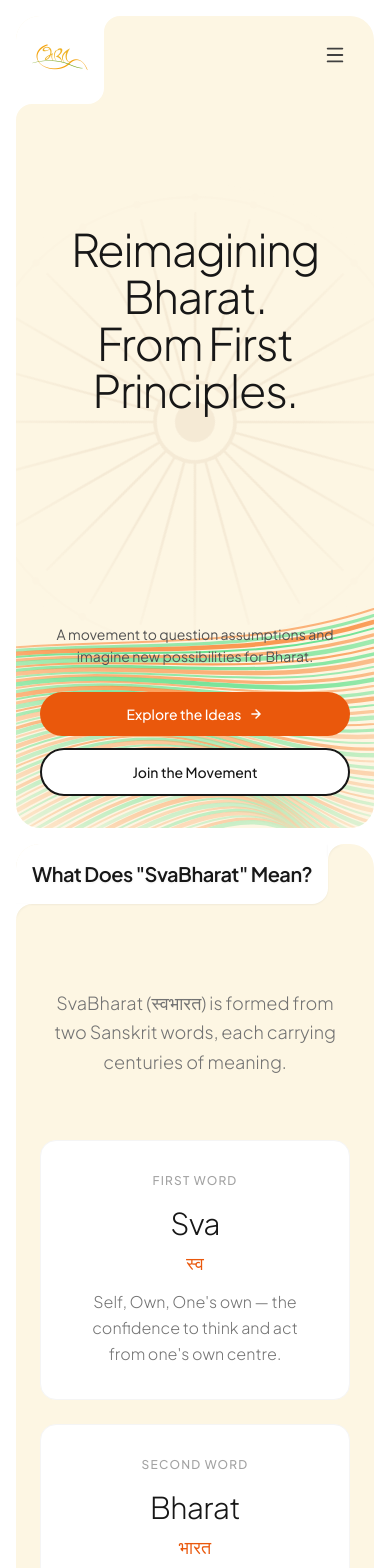
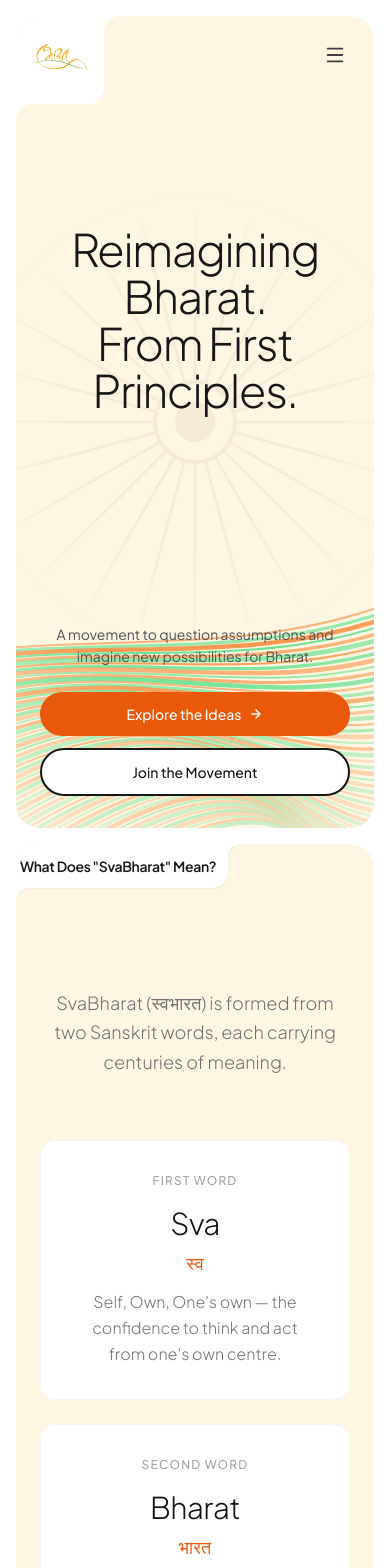
Before and after one commit to Garvit-png/SvaBharat, a React (Vite) app: page / in a window 390 px wide. Shown: the top 1568 px of the page. Built offline with nearby package versions, Linux system fonts and the light colour scheme.

Commit message:
fix: improve mobile alignment for section titles

```diff
--- a/src/components/CutTitle.tsx
+++ b/src/components/CutTitle.tsx
@@ -9,20 +9,20 @@ interface CutTitleProps {
 export function CutTitle({ children, className = "", position = "top-left" }: CutTitleProps) {
   if (position === "top-right") {
     return (
-      <div className={`absolute top-0 right-0 p-4 md:p-6 bg-white inline-flex items-center justify-center z-10 rounded-bl-2xl md:rounded-bl-3xl shadow-sm ${className}`}>
+      <div className={`absolute top-0 -right-2 sm:right-0 p-3 sm:p-4 md:p-6 bg-white inline-flex items-center justify-center z-10 rounded-bl-2xl md:rounded-bl-3xl shadow-sm ${className}`}>
 
-        <div className="font-semibold text-xl sm:text-2xl md:text-3xl tracking-tight text-neutral-900 drop-shadow-sm">
+        <div className="font-semibold text-sm sm:text-base md:text-2xl lg:text-3xl tracking-tight text-neutral-900 drop-shadow-sm">
           {children}
         </div>
 
         {/* Left Concave Curve (Top Edge) */}
-        <svg className="absolute top-0 -left-4 md:-left-6 w-4 h-4 md:w-6 md:h-6 fill-white pointer-events-none drop-shadow-sm" viewBox="0 0 32 32">
+        <svg className="absolute top-0 -left-3 sm:-left-4 md:-left-6 w-3 h-3 sm:w-4 sm:h-4 md:w-6 md:h-6 fill-white pointer-events-none drop-shadow-sm" viewBox="0 0 32 32">
           {/* Flipped horizontally from top-left */}
           <path d="M32,0 H0 A32,32 0 0,1 32,32 Z" />
         </svg>
 
         {/* Bottom Concave Curve (Right Edge) */}
-        <svg className="absolute -bottom-4 md:-bottom-6 right-0 w-4 h-4 md:w-6 md:h-6 fill-white pointer-events-none drop-shadow-sm" viewBox="0 0 32 32">
+        <svg className="absolute -bottom-3 sm:-bottom-4 md:-bottom-6 right-2 sm:right-0 w-3 h-3 sm:w-4 sm:h-4 md:w-6 md:h-6 fill-white pointer-events-none drop-shadow-sm" viewBox="0 0 32 32">
           {/* Flipped horizontally from top-left */}
           <path d="M32,0 H0 A32,32 0 0,1 32,32 Z" />
         </svg>
@@ -32,19 +32,19 @@ export function CutTitle({ children, className = "", position = "top-left" }: Cu
 
   // default top-left
   return (
-    <div className={`absolute top-0 left-0 p-4 md:p-6 bg-white inline-flex items-center justify-center z-10 rounded-br-2xl md:rounded-br-3xl shadow-sm ${className}`}>
+    <div className={`absolute top-0 -left-2 sm:left-0 p-3 sm:p-4 md:p-6 bg-white inline-flex items-center justify-center z-10 rounded-br-2xl md:rounded-br-3xl shadow-sm ${className}`}>
 
-      <div className="font-semibold text-xl sm:text-2xl md:text-3xl tracking-tight text-neutral-900 drop-shadow-sm">
+      <div className="font-semibold text-sm sm:text-base md:text-2xl lg:text-3xl tracking-tight text-neutral-900 drop-shadow-sm">
         {children}
       </div>
 
       {/* Right Concave Curve (Top Edge) */}
-      <svg className="absolute top-0 -right-4 md:-right-6 w-4 h-4 md:w-6 md:h-6 fill-white pointer-events-none drop-shadow-sm" viewBox="0 0 32 32">
+      <svg className="absolute top-0 -right-3 sm:-right-4 md:-right-6 w-3 h-3 sm:w-4 sm:h-4 md:w-6 md:h-6 fill-white pointer-events-none drop-shadow-sm" viewBox="0 0 32 32">
         <path d="M0,0 H32 A32,32 0 0,0 0,32 Z" />
       </svg>
 
       {/* Bottom Concave Curve (Left Edge) */}
-      <svg className="absolute -bottom-4 md:-bottom-6 left-0 w-4 h-4 md:w-6 md:h-6 fill-white pointer-events-none drop-shadow-sm" viewBox="0 0 32 32">
+      <svg className="absolute -bottom-3 sm:-bottom-4 md:-bottom-6 left-2 sm:left-0 w-3 h-3 sm:w-4 sm:h-4 md:w-6 md:h-6 fill-white pointer-events-none drop-shadow-sm" viewBox="0 0 32 32">
         <path d="M0,0 H32 A32,32 0 0,0 0,32 Z" />
       </svg>
     </div>
```
